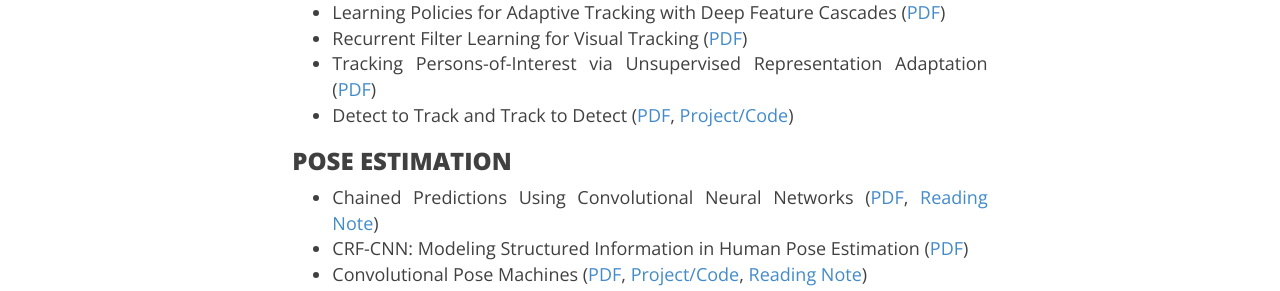
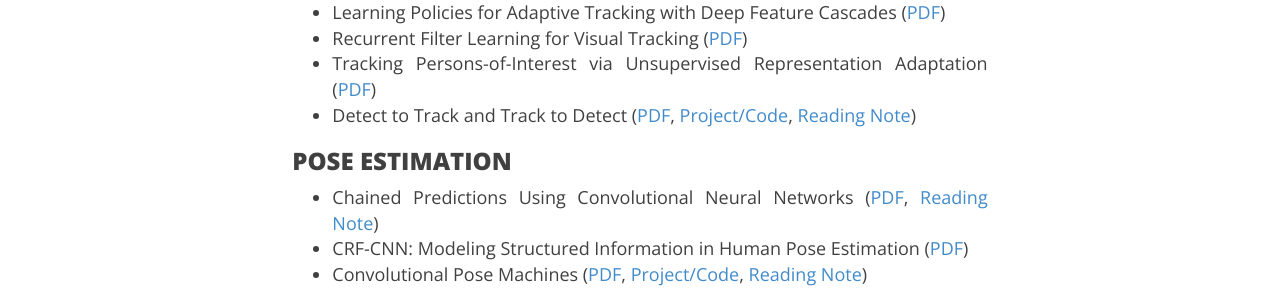
Before and after one commit to joshua19881228/joshua19881228.github.io, a Jekyll site: the page built from _posts/Computer_Vision/2016-08-25-my-jumble-of-computer-vision.md, in a window 1280 px wide and 900 px high, scrolled down 6814 px. Shown: the part 157-448 px from the top of the window. Built offline with Jekyll 4.4.1, drawn with Linux system fonts in a browser that asks for light colours; nearby versions of some CDN libraries; comment, search, counter and statistics services are not loaded.

Commit message:
update mjcv

```diff
--- a/_posts/Computer_Vision/2016-08-25-my-jumble-of-computer-vision.md
+++ b/_posts/Computer_Vision/2016-08-25-my-jumble-of-computer-vision.md
@@ -162,7 +162,7 @@ I am going to maintain this page to record a few things about computer vision th
 * Learning Policies for Adaptive Tracking with Deep Feature Cascades ([PDF](https://arxiv.org/abs/1708.02973))
 * Recurrent Filter Learning for Visual Tracking ([PDF](https://arxiv.org/abs/1708.03874))
 * Tracking Persons-of-Interest via Unsupervised Representation Adaptation  ([PDF](https://arxiv.org/abs/1710.02139))
-* Detect to Track and Track to Detect ([PDF](https://arxiv.org/abs/1710.03958), [Project/Code](https://www.robots.ox.ac.uk/~vgg/research/detect-track/))
+* Detect to Track and Track to Detect ([PDF](https://arxiv.org/abs/1710.03958), [Project/Code](https://www.robots.ox.ac.uk/~vgg/research/detect-track/), [Reading Note](https://joshua19881228.github.io/2017-10-25-D2TT2D/))
 
 ### POSE ESTIMATION ###
 
```
